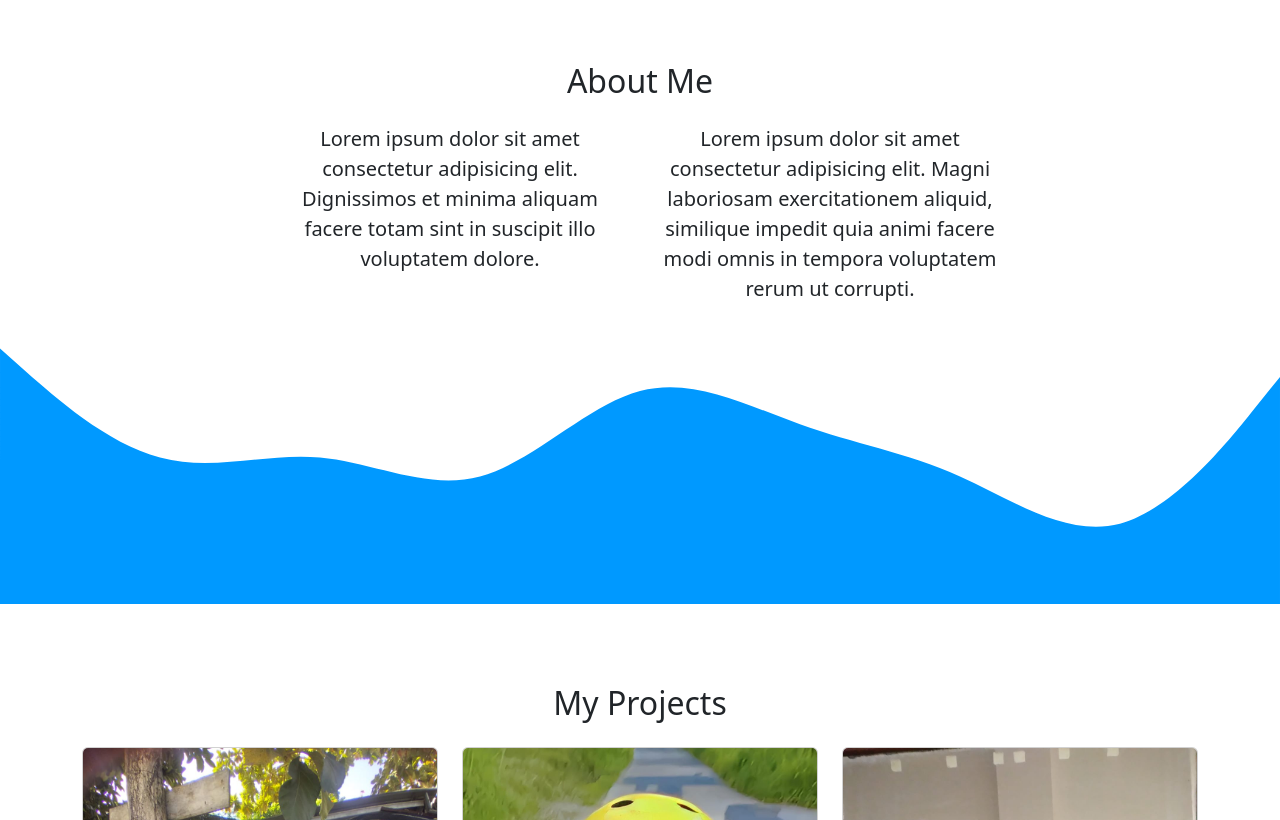
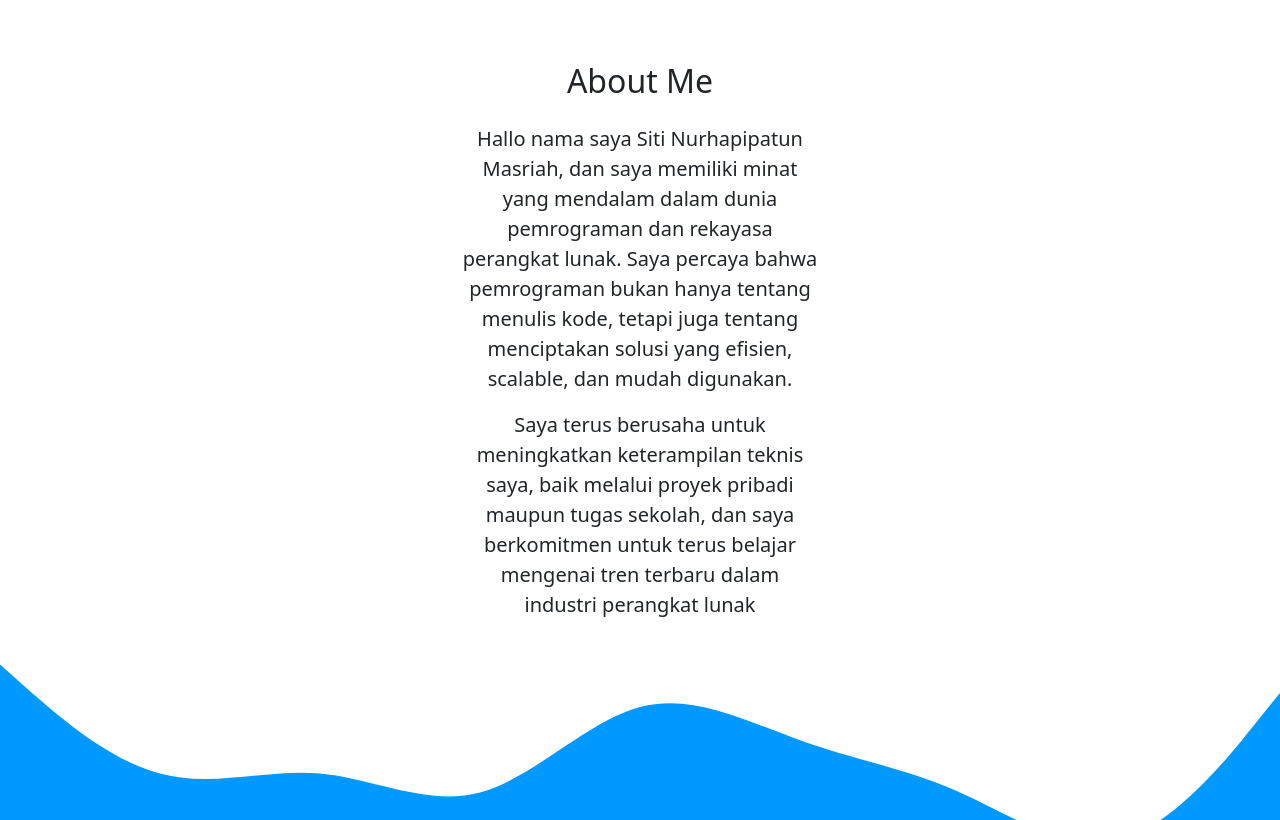
Before and after one commit to sitinurhapipatun2006/sitinurhapipatun2006.github.io, a plain HTML site: page index.html in a window 1280 px wide. Shown: the part 720-1540 px from the top of the page. Drawn offline with nearby package versions, Linux system fonts and the light colour scheme.

Commit message:
Update index.html

```diff
--- a/index.html
+++ b/index.html
@@ -61,12 +61,12 @@
 </div>
 <div class="row justify-content-center fs-5 text-center">
 <div class="col-md-4">
-  <p>Lorem ipsum dolor sit amet consectetur adipisicing elit. Dignissimos et minima aliquam facere totam sint in suscipit illo voluptatem dolore.</p>
+  <p>Hallo nama saya Siti Nurhapipatun Masriah, dan saya memiliki minat yang mendalam dalam dunia pemrograman dan rekayasa perangkat lunak.
+Saya percaya bahwa pemrograman bukan hanya tentang menulis kode, tetapi juga tentang menciptakan solusi yang efisien, scalable, dan mudah digunakan.</p>
+<p>Saya terus berusaha untuk meningkatkan keterampilan teknis saya, baik melalui proyek pribadi maupun tugas sekolah, dan saya berkomitmen untuk terus belajar mengenai tren terbaru dalam industri perangkat lunak
+</p>
 </div>
-<div class="col-4">
-  <p>Lorem ipsum dolor sit amet consectetur adipisicing elit. Magni laboriosam exercitationem aliquid, similique impedit quia animi facere modi omnis in tempora voluptatem rerum ut corrupti.</p>
 
-</div>
 </div>
 </div>
 <svg xmlns="http://www.w3.org/2000/svg" viewBox="0 0 1440 320"><path fill="#0099ff" fill-opacity="1" d="M0,32L30,58.7C60,85,120,139,180,154.7C240,171,300,149,360,154.7C420,160,480,192,540,176C600,160,660,96,720,80C780,64,840,96,900,117.3C960,139,1020,149,1080,176C1140,203,1200,245,1260,229.3C1320,213,1380,139,1410,101.3L1440,64L1440,320L1410,320C1380,320,1320,320,1260,320C1200,320,1140,320,1080,320C1020,320,960,320,900,320C840,320,780,320,720,320C660,320,600,320,540,320C480,320,420,320,360,320C300,320,240,320,180,320C120,320,60,320,30,320L0,320Z"></path></svg>
```
